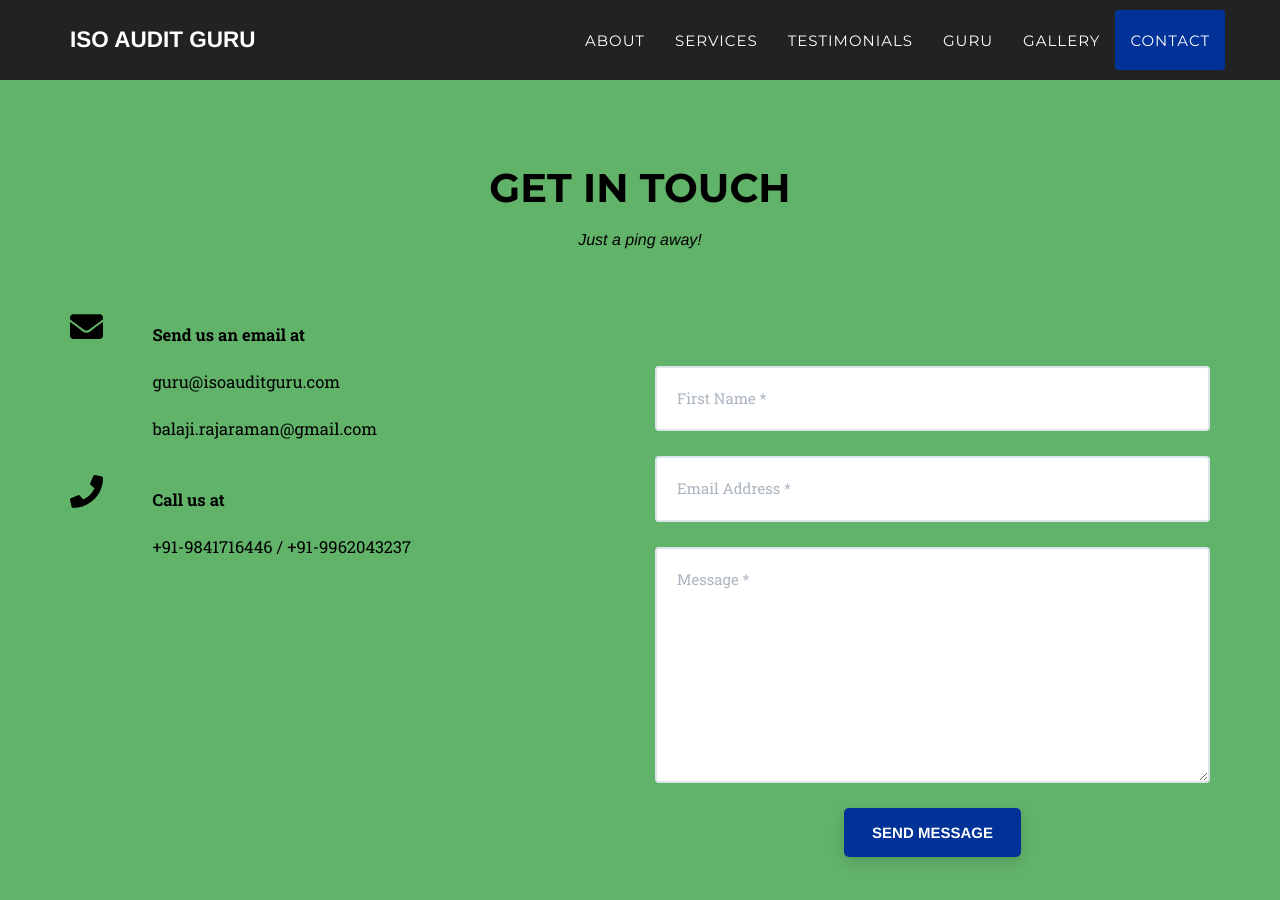
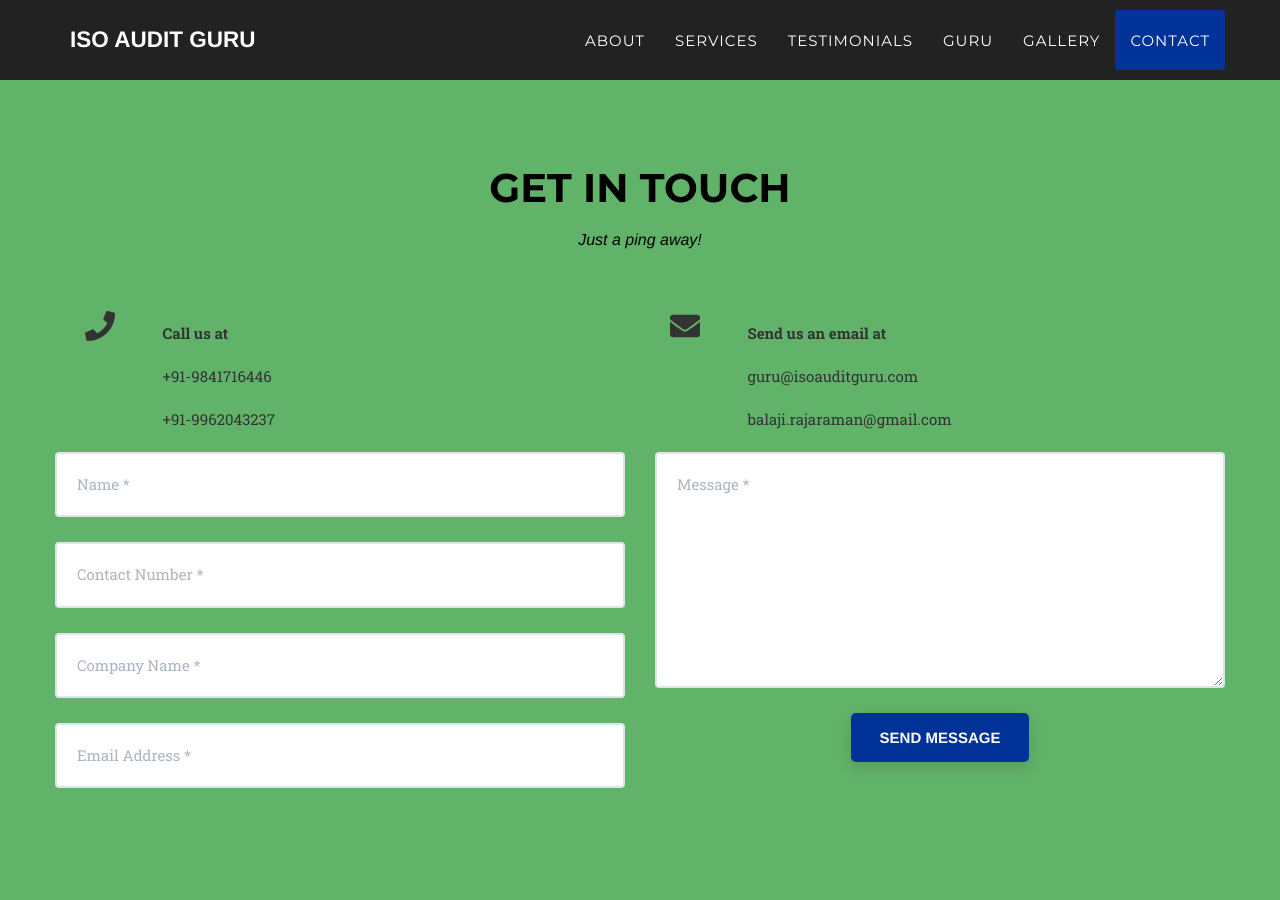
Before and after one commit to ISO-Audit-Guru/ISO-Audit-Guru.github.io, a Jekyll site: the page built from index.html, in a window 1280 px wide and 900 px high, scrolled down 6625 px. Built offline with Jekyll 4.4.1, drawn with Linux system fonts in a browser that asks for light colours; nearby versions of some CDN libraries; some web fonts are replaced.

Commit message:
Update contact.html
Add two more text entry boxes for contact number and company name

```diff
--- a/_includes/contact.html
+++ b/_includes/contact.html
@@ -7,14 +7,17 @@
                 </div>
             </div>
             <div class="row">
-                <div class="col-lg-12">
-                    <form name="contactForm" id="contactForm" action="https://formspree.io/{{site.email}}" method="POST">
-                      <input type="hidden" name="_next" value="https://isoaditguru.io" />
-                      <input type="hidden" name="_subject" value="Sent from github page" />
-                      <input type="hidden" name="_language" value="en" />
-                        <div class="row">
-                            <div class="col-sm-6 contact-details">
-                                <div class="row">
+                <div class="col-sm-6">
+                <div class="col-xs-2"><i class="fa fa-phone fa-2x contact-icon"></i></div>
+                <div class="col-xs-8">
+                    <div class="row"><strong>Call us at</strong></div>
+                    <br>
+                    <div class="row">+91-9841716446</div>
+                    <br>
+                    <div class="row">+91-9962043237</div>
+                </div>
+                </div>
+                <div class="col-sm-6">
                     <div class="col-xs-2"><i class="fa fa-envelope fa-2x contact-icon"></i></div>
                     <div class="col-xs-8">
                         <div class="row"><strong>Send us an email at</strong></div>
@@ -24,31 +27,44 @@
                         <div class="row">balaji.rajaraman@gmail.com</div>
                     </div>
                 </div>
+            </div>
+            <div class="row">
                 <br>
-                                <br>
+            <form name="contactForm" id="contactForm" action="https://formspree.io/{{site.email}}" method="POST">
+                <input type="hidden" name="_next" value="https://isoaditguru.io" />
+                <input type="hidden" name="_subject" value="Sent from github page" />
+                <input type="hidden" name="_language" value="en" />
                 <div class="row">
-                                    <div class="col-xs-2"><i class="fa fa-phone fa-2x contact-icon"></i></div>
-                                    <div class="col-xs-8">
-                                        <div class="row"><strong>Call us at</strong></div>
-                                        <br>
-                                        <div class="row">+91-9841716446 / +91-9962043237</div>
-                                    </div>
-                                </div>
-                            </div>
-                            <br><br>
-                            <div class="col-sm-6 text-center">
+                    <div class="col-sm-6 contact-details">
+
+                        <!-- <br>
+                                            <br> -->
                         <div class="control-group form-group">
-                                    <input type="text" class="form-control" placeholder="First Name *" id="name" required name="name"
-                                        data-validation-required-message="Please enter your First Name.">
+                            <input type="text" class="form-control" placeholder="Name *" id="name" required name="name"
+                                data-validation-required-message="Please enter your Name.">
                             <p class="help-block text-danger"></p>
                         </div>
                         <div class="control-group form-group">
-                                    <input type="email" class="form-control" placeholder="Email Address *" id="email" required name="_replyto"
-                                        data-validation-required-message="Please enter your email address.">
+                            <input type="number" class="form-control" placeholder="Contact Number *" id="contact_number" required
+                                name="contact_number" data-validation-required-message="Please enter your contact number.">
                             <p class="help-block text-danger"></p>
                         </div>
                         <div class="control-group form-group">
-                                    <textarea class="form-control" placeholder="Message *" id="message" required name="message" data-validation-required-message="Please let me know how I can help you."></textarea>
+                            <input type="text" class="form-control" placeholder="Company Name *" id="company_name" required
+                                name="company_name" data-validation-required-message="Please enter the name of your company.">
+                            <p class="help-block text-danger"></p>
+                        </div>
+                        <div class="control-group form-group">
+                            <input type="email" class="form-control" placeholder="Email Address *" id="email" required
+                                name="_replyto" data-validation-required-message="Please enter your email address.">
+                            <p class="help-block text-danger"></p>
+                        </div>
+                    </div>
+                    <!-- <br><br> -->
+                    <div class="col-sm-6 text-center">
+                        <div class="control-group form-group">
+                            <textarea class="form-control" placeholder="Message *" id="message" required name="message"
+                                data-validation-required-message="Please let me know how I can help you."></textarea>
                             <p class="help-block text-danger"></p>
                         </div>
                         <div class="clearfix"></div>
@@ -60,5 +76,4 @@
             </form>
             </div>
         </div>
-        </div>
     </section>
```
Lines whose indentation alone changed are shown as unchanged.
